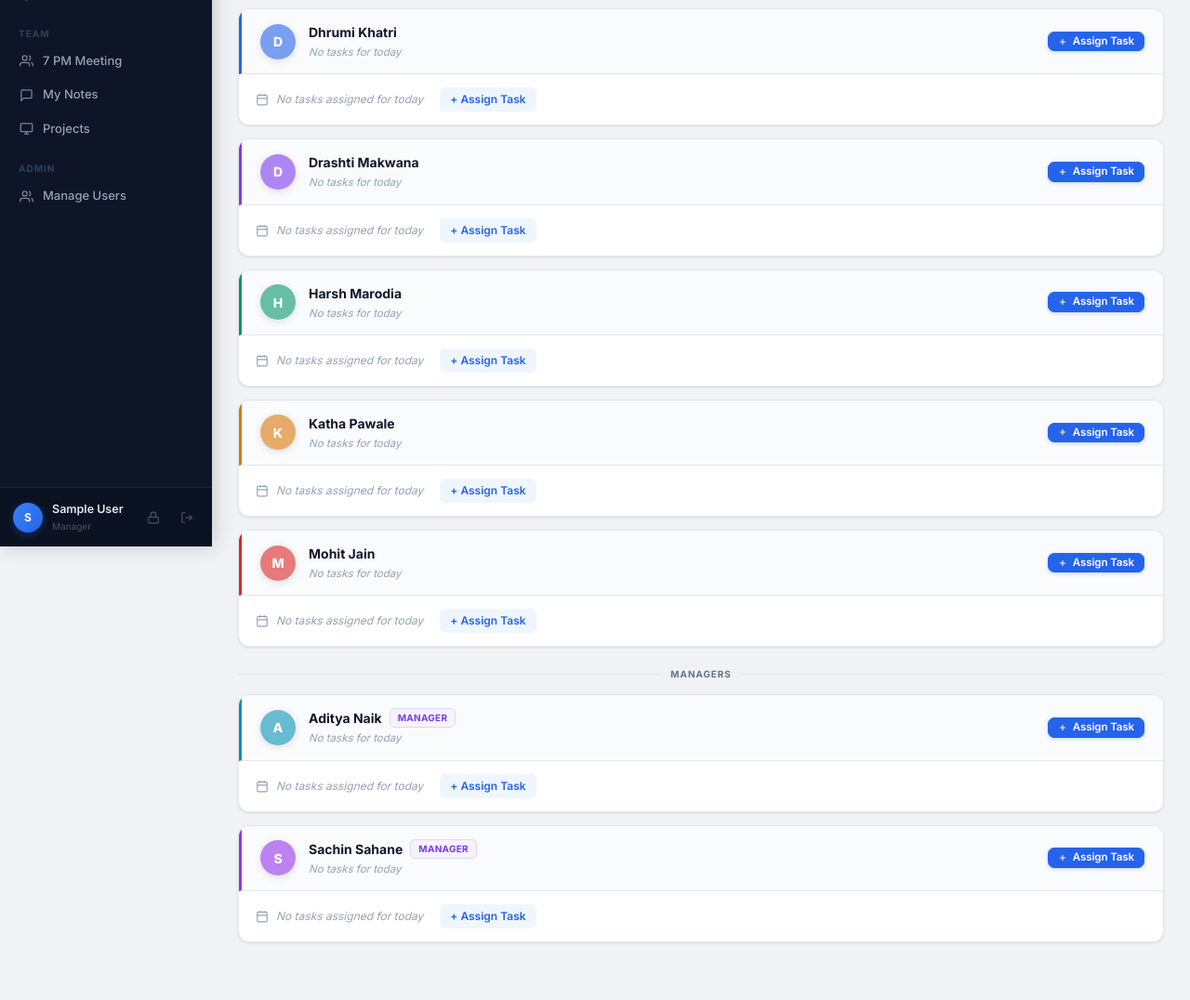
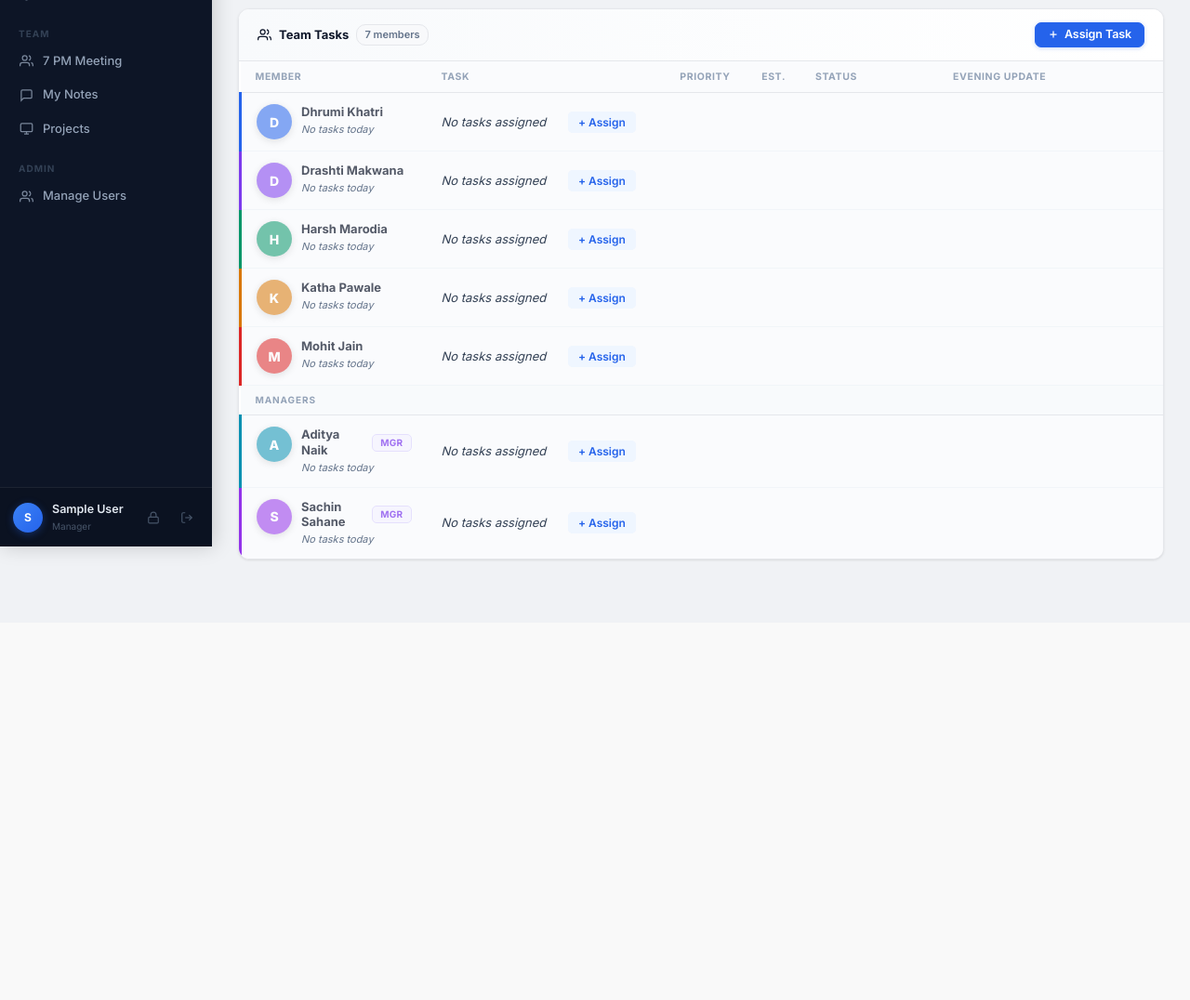
Before and after one commit to DhrumiZIU/Task_Management, a Flask app: page /dashboard in a window 1280 px wide. Shown: the part 212-1288 px from the top of the page at 93% size. After the commit the page ends 816 px from the top, so only its background shows below. Run offline with Flask 3, Linux system fonts and the light colour scheme; the visitor is signed in with stand-in values (Sample User, id 1); data comes from the database, SQL or seed files in the repository; data that the repository does not hold is empty; some libraries are stand-ins or nearby versions.

Commit message:
feat: unified team table on dashboard — replace stacked cards with consolidated table layout
Co-Authored-By: Claude Sonnet 4.6 <noreply@anthropic.com>

```diff
--- a/templates/dashboard.html
+++ b/templates/dashboard.html
@@ -148,94 +148,79 @@
 </div>
 {% endif %}
 
-{# ── Member task sections ── #}
-{% for member in all_visible %}
-
-{# Managers divider #}
-{% if is_manager and loop.index0 == members|length and manager_names|length > 0 %}
-<div class="d-divider"><span>Managers</span></div>
-{% endif %}
-
-{% set mt = grouped.get(member, []) %}
-{% set md = mt|selectattr('status','equalto','Done')|list|length %}
-{% set mb = mt|selectattr('status','equalto','Blocked')|list|length %}
-{% set mi = mt|selectattr('status','equalto','In progress')|list|length %}
-{% set mp = ((md / mt|length * 100)|int) if mt|length > 0 else 0 %}
-{% set is_mgr_row = member in manager_names %}
-{% set av_colors = ['#2563eb','#7c3aed','#059669','#d97706','#dc2626','#0891b2','#9333ea','#65a30d'] %}
-{% set av_col = av_colors[loop.index0 % 8] %}
-
-<div class="d-card{% if not mt %} d-card-empty{% endif %}">
-  {# ── Card header ── #}
-  <div class="d-card-head" style="border-left:3px solid {{ av_col }}">
-    <div class="d-card-left">
-      <div class="d-av" style="background:{{ av_col }}">{{ member[0]|upper }}</div>
-      <div class="d-card-info">
-        <div class="d-card-name">
-          {{ member }}
-          {% if is_mgr_row and is_manager %}
-          <span class="d-role-chip">Manager</span>
-          {% endif %}
-        </div>
-        <div class="d-card-meta">
-          {% if mt|length > 0 %}
-            <span>{{ mt|length }} task{{ 's' if mt|length != 1 }}</span>
-            {% if md > 0 %}<span class="d-meta-dot"></span><span class="d-meta-green">{{ md }} done</span>{% endif %}
-            {% if mi > 0 %}<span class="d-meta-dot"></span><span class="d-meta-blue">{{ mi }} active</span>{% endif %}
-            {% if mb > 0 %}<span class="d-meta-dot"></span><span class="d-meta-red">{{ mb }} blocked</span>{% endif %}
-          {% else %}
-            <span class="d-meta-empty">No tasks{% if current_view == 'today' %} for today{% elif current_view == 'tomorrow' %} for tomorrow{% endif %}</span>
-          {% endif %}
-        </div>
-      </div>
+{# ── Unified Team Table ── #}
+<div class="d-team-wrap">
+  <div class="d-team-header">
+    <div class="d-team-title">
+      <svg width="15" height="15" viewBox="0 0 24 24" fill="none" stroke="currentColor" stroke-width="2"><path d="M17 21v-2a4 4 0 00-4-4H5a4 4 0 00-4 4v2"/><circle cx="9" cy="7" r="4"/><path d="M23 21v-2a4 4 0 00-3-3.87"/><path d="M16 3.13a4 4 0 010 7.75"/></svg>
+      Team Tasks
+      <span class="d-team-count">{{ all_visible|length }} members</span>
     </div>
-    <div class="d-card-right">
-      {% if mt|length > 0 %}
-      <div class="d-mini-prog">
-        <div class="d-mini-track">
-          <div class="d-mini-fill" style="width:{{ mp }}%;background:{{ av_col }}"></div>
-        </div>
-        <span class="d-mini-pct">{{ mp }}%</span>
-      </div>
-      {% endif %}
-      {% if is_manager or team_name == member %}
-      <a href="{{ url_for('add_task') }}" class="btn btn-xs {% if not mt %}btn-primary{% else %}btn-secondary{% endif %}">
-        <svg width="10" height="10" viewBox="0 0 24 24" fill="none" stroke="currentColor" stroke-width="2.5"><line x1="12" y1="5" x2="12" y2="19"/><line x1="5" y1="12" x2="19" y2="12"/></svg>
-        {% if not mt %}Assign Task{% else %}Task{% endif %}
-      </a>
-      {% endif %}
-    </div>
+    {% if is_manager %}
+    <a href="{{ url_for('add_task') }}" class="btn btn-primary btn-sm">
+      <svg width="12" height="12" viewBox="0 0 24 24" fill="none" stroke="currentColor" stroke-width="2.5"><line x1="12" y1="5" x2="12" y2="19"/><line x1="5" y1="12" x2="19" y2="12"/></svg>
+      Assign Task
+    </a>
+    {% endif %}
   </div>
 
-  {% if not mt %}
-  <div class="d-empty-row">
-    <svg width="14" height="14" viewBox="0 0 24 24" fill="none" stroke="currentColor" stroke-width="2"><rect x="3" y="4" width="18" height="18" rx="2"/><line x1="16" y1="2" x2="16" y2="6"/><line x1="8" y1="2" x2="8" y2="6"/><line x1="3" y1="10" x2="21" y2="10"/></svg>
-    No tasks assigned{% if current_view == 'today' %} for today{% elif current_view == 'tomorrow' %} for tomorrow{% endif %}
-    {% if is_manager or team_name == member %}
-    <a href="{{ url_for('add_task') }}" class="d-empty-add">+ Assign Task</a>
-    {% endif %}
-  </div>
-  {% endif %}
-
-  {% if mt %}
-  {# ── Task table ── #}
   <div class="d-table-wrap">
-    <table class="d-table">
+    <table class="d-table d-team-table">
       <thead>
         <tr>
-          {% if current_view == 'all' %}<th>Date</th>{% endif %}
+          <th style="width:200px">Member</th>
+          {% if current_view == 'all' %}<th style="width:85px">Date</th>{% endif %}
           <th>Task</th>
-          <th>Priority</th>
-          <th>Est.</th>
-          <th>Status</th>
-          <th>Evening Update</th>
-          {% if is_manager or team_name == member %}<th></th>{% endif %}
+          <th style="width:88px">Priority</th>
+          <th style="width:54px">Est.</th>
+          <th style="width:148px">Status</th>
+          <th style="width:170px">Evening Update</th>
+          {% if is_manager %}<th style="width:72px"></th>{% endif %}
         </tr>
       </thead>
       <tbody>
+        {% set av_colors = ['#2563eb','#7c3aed','#059669','#d97706','#dc2626','#0891b2','#9333ea','#65a30d'] %}
+        {% for member in all_visible %}
+        {% set mt = grouped.get(member, []) %}
+        {% set md = mt|selectattr('status','equalto','Done')|list|length %}
+        {% set mb = mt|selectattr('status','equalto','Blocked')|list|length %}
+        {% set mi = mt|selectattr('status','equalto','In progress')|list|length %}
+        {% set mp = ((md / mt|length * 100)|int) if mt|length > 0 else 0 %}
+        {% set is_mgr_row = member in manager_names %}
+        {% set av_col = av_colors[loop.index0 % 8] %}
+        {% set colspan = 6 + (1 if current_view == 'all' else 0) + (1 if is_manager else 0) %}
+
+        {# ── Manager divider row ── #}
+        {% if is_manager and loop.index0 == members|length and manager_names|length > 0 %}
+        <tr class="d-group-divider-row">
+          <td colspan="{{ colspan }}"><span>Managers</span></td>
+        </tr>
+        {% endif %}
+
+        {# ── Member header row ── #}
+        {% if mt %}
         {% for t in mt %}
         {% set row_class = 'row-done' if t.status == 'Done' else ('row-blocked' if t.status == 'Blocked' else ('row-cf' if t.get('carried_forward') else '')) %}
-        <tr class="{{ row_class }}">
+        <tr class="d-task-row {{ row_class }}{% if loop.first %} d-member-first{% endif %}{% if loop.last %} d-member-last{% endif %}">
+          {% if loop.first %}
+          <td class="col-member" rowspan="{{ mt|length }}" style="border-left: 3px solid {{ av_col }}">
+            <div class="d-member-cell">
+              <div class="d-av" style="background:{{ av_col }}">{{ member[0]|upper }}</div>
+              <div>
+                <div class="d-member-name">{{ member }}{% if is_mgr_row and is_manager %} <span class="d-role-chip">Mgr</span>{% endif %}</div>
+                <div class="d-member-stat">
+                  {{ mt|length }} task{{ 's' if mt|length != 1 }}
+                  {% if md > 0 %} · <span class="d-meta-green">{{ md }} done</span>{% endif %}
+                  {% if mb > 0 %} · <span class="d-meta-red">{{ mb }} blocked</span>{% endif %}
+                </div>
+                <div class="d-mini-prog" style="margin-top:5px">
+                  <div class="d-mini-track"><div class="d-mini-fill" style="width:{{ mp }}%;background:{{ av_col }}"></div></div>
+                  <span class="d-mini-pct">{{ mp }}%</span>
+                </div>
+              </div>
+            </div>
+          </td>
+          {% endif %}
 
           {% if current_view == 'all' %}
           <td class="col-date">
@@ -248,19 +233,14 @@
 
           <td class="col-task">
             <div class="d-task {% if t.status == 'Done' %}d-task-done{% endif %}">{{ t.task }}</div>
-            {% if t.get('carried_forward') %}<div class="d-cf">↩ from {{ t.date.strftime('%b %d') if t.date else 'prev' }}</div>{% endif %}
+            {% if t.get('carried_forward') %}<div class="d-cf">↩ carried from {{ t.date.strftime('%b %d') if t.date else 'prev' }}</div>{% endif %}
             {% if t.done_looks_like %}<div class="d-dll">{{ t.done_looks_like }}</div>{% endif %}
           </td>
-
           <td class="col-pri">
             {% set p = (t.priority or 'Medium')|lower %}
             <span class="d-pri d-pri-{{ p }}">{{ t.priority or 'Medium' }}</span>
           </td>
-
-          <td class="col-est">
-            <span class="d-est">{{ t.est_hours ~ 'h' if t.est_hours else '—' }}</span>
-          </td>
-
+          <td class="col-est"><span class="d-est">{{ t.est_hours ~ 'h' if t.est_hours else '—' }}</span></td>
           <td class="col-status">
             {% if is_manager or team_name == member %}
             <form method="post" action="{{ url_for('quick_status', task_id=t.id) }}">
@@ -277,39 +257,51 @@
             <span class="d-status-pill d-sp-{{ sc }}">{{ t.status or 'Not started' }}</span>
             {% endif %}
           </td>
-
-          <td class="col-update">
-            <span class="d-update">{{ t.update_7pm or '—' }}</span>
-          </td>
-
-          {% if is_manager or team_name == member %}
+          <td class="col-update"><span class="d-update">{{ t.update_7pm or '—' }}</span></td>
+          {% if is_manager %}
           <td class="col-actions">
             <div class="d-actions">
               <a href="{{ url_for('edit_task', task_id=t.id) }}" class="d-btn-edit" title="Edit">
                 <svg width="13" height="13" viewBox="0 0 24 24" fill="none" stroke="currentColor" stroke-width="2"><path d="M11 4H4a2 2 0 00-2 2v14a2 2 0 002 2h14a2 2 0 002-2v-7"/><path d="M18.5 2.5a2.121 2.121 0 013 3L12 15l-4 1 1-4 9.5-9.5z"/></svg>
               </a>
-              {% if is_manager %}
               <form method="post" action="{{ url_for('delete_task_by_id', task_id=t.id) }}"
                     style="display:inline" onsubmit="return confirm('Delete this task?')">
                 <button type="submit" class="d-btn-del" title="Delete">
                   <svg width="13" height="13" viewBox="0 0 24 24" fill="none" stroke="currentColor" stroke-width="2"><polyline points="3 6 5 6 21 6"/><path d="M19 6l-1 14a2 2 0 01-2 2H8a2 2 0 01-2-2L5 6"/><path d="M10 11v6"/><path d="M14 11v6"/><path d="M9 6V4a1 1 0 011-1h4a1 1 0 011 1v2"/></svg>
                 </button>
               </form>
-              {% endif %}
             </div>
           </td>
           {% endif %}
+        </tr>
+        {% endfor %}
 
+        {% else %}
+        {# ── Empty member row ── #}
+        <tr class="d-empty-member-row">
+          <td class="col-member" style="border-left: 3px solid {{ av_col }}">
+            <div class="d-member-cell">
+              <div class="d-av" style="background:{{ av_col }}; opacity:.55">{{ member[0]|upper }}</div>
+              <div>
+                <div class="d-member-name" style="opacity:.7">{{ member }}{% if is_mgr_row and is_manager %} <span class="d-role-chip">Mgr</span>{% endif %}</div>
+                <div class="d-member-stat" style="font-style:italic">No tasks{% if current_view == 'today' %} today{% elif current_view == 'tomorrow' %} tomorrow{% endif %}</div>
+              </div>
+            </div>
+          </td>
+          <td colspan="{{ colspan - 1 }}" class="d-empty-task-cell">
+            <span class="d-empty-task-text">No tasks assigned</span>
+            {% if is_manager %}
+            <a href="{{ url_for('add_task') }}" class="d-empty-add">+ Assign</a>
+            {% endif %}
+          </td>
         </tr>
+        {% endif %}
+
         {% endfor %}
       </tbody>
     </table>
   </div>
-
-  {% endif %}
 </div>
-
-{% endfor %}
 
 <style>
 /* ════════════════════════════════════════════════
@@ -606,6 +598,64 @@
 }
 .d-empty-add:hover { background: #dbeafe; text-decoration: none; }
 
+/* ── Unified team table wrapper ── */
+.d-team-wrap {
+  background: var(--surface);
+  border: 1px solid var(--border);
+  border-radius: 12px;
+  overflow: hidden;
+  box-shadow: var(--shadow);
+  margin-bottom: 20px;
+}
+.d-team-header {
+  display: flex; align-items: center; justify-content: space-between;
+  padding: 14px 20px;
+  background: linear-gradient(to right, #f8fafc, var(--surface));
+  border-bottom: 1px solid var(--border);
+}
+.d-team-title {
+  display: flex; align-items: center; gap: 8px;
+  font-size: 13px; font-weight: 700; color: var(--text);
+}
+.d-team-count {
+  font-size: 11px; font-weight: 600; padding: 2px 8px;
+  background: var(--surface2); border: 1px solid var(--border);
+  border-radius: 10px; color: var(--text3);
+}
+.d-team-table .col-member { padding: 0; }
+.d-member-cell {
+  display: flex; align-items: flex-start; gap: 10px;
+  padding: 12px 16px;
+}
+.d-member-name {
+  font-size: 13px; font-weight: 700; color: var(--text);
+  display: flex; align-items: center; gap: 6px;
+  line-height: 1.3;
+}
+.d-member-stat {
+  font-size: 11px; color: var(--text3); margin-top: 2px;
+}
+
+/* Member grouping rows */
+.d-task-row.d-member-first td { border-top: 2px solid #f1f5f9; }
+.d-group-divider-row td {
+  padding: 8px 16px; background: #f8fafc;
+  font-size: 10px; font-weight: 700; text-transform: uppercase;
+  letter-spacing: .9px; color: var(--text4);
+  border-top: 1px solid var(--border);
+  border-bottom: 1px solid var(--border);
+}
+.d-group-divider-row span { }
+
+/* Empty member row */
+.d-empty-member-row td { background: #fafbfd; }
+.d-empty-member-row:hover td { background: #f4f8ff; }
+.d-empty-task-cell {
+  color: var(--text4); font-size: 12px; font-style: italic;
+  vertical-align: middle !important;
+}
+.d-empty-task-text { margin-right: 10px; }
+
 /* Responsive */
 @media (max-width: 1100px) {
   .d-kpi-row { grid-template-columns: repeat(3, 1fr); }
```
